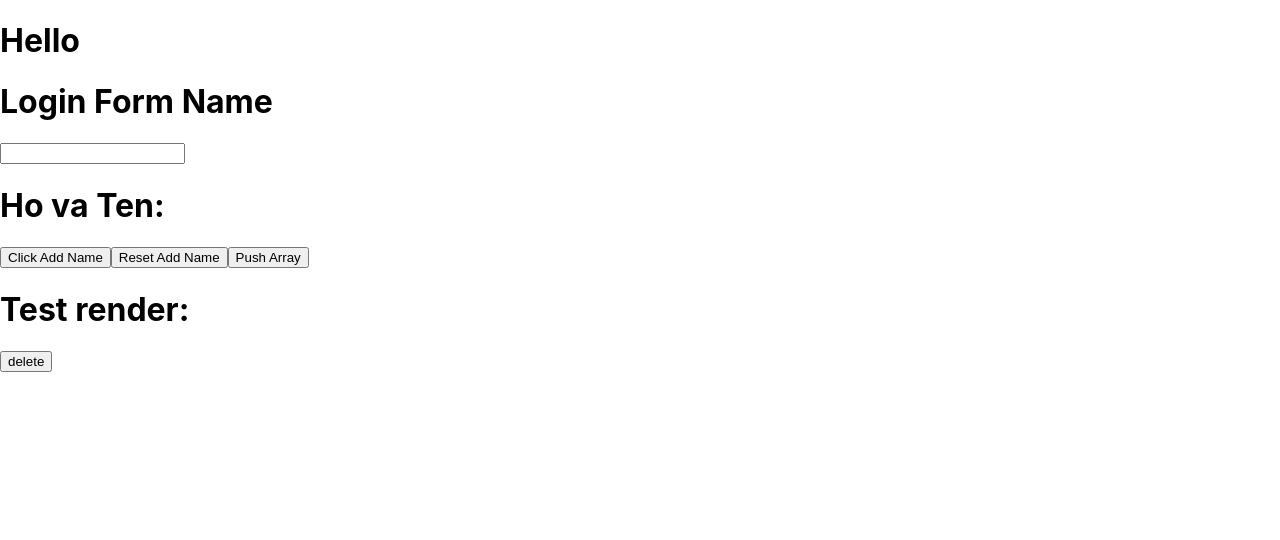
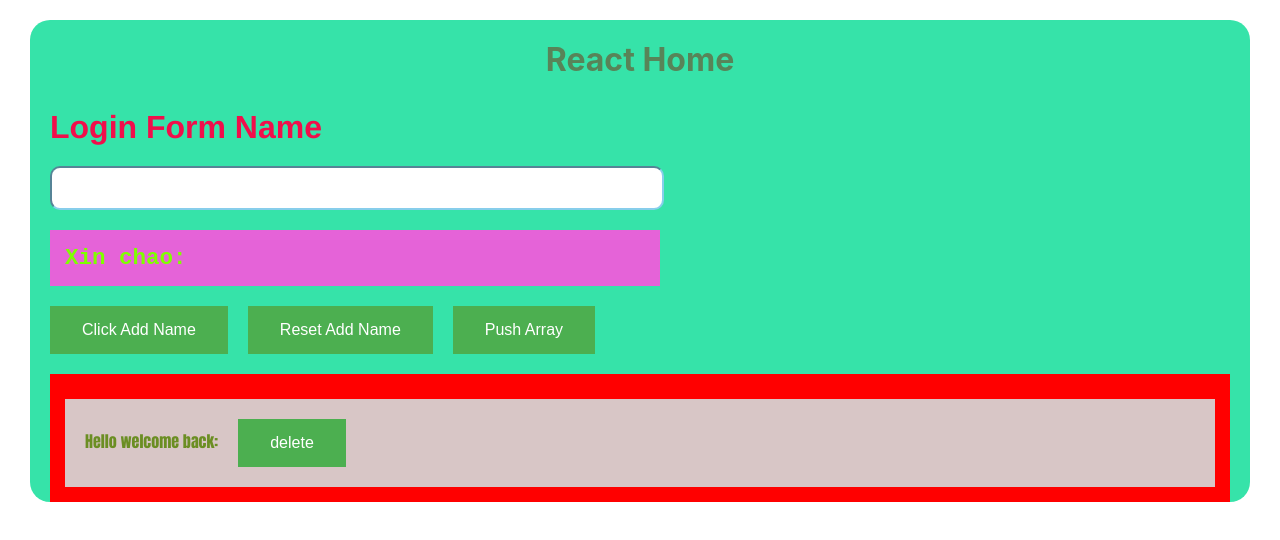
Before and after one commit to nnh2xxaaaaa/reactjs, a React (Create React App) app: page / in a window 1280 px wide. Both pictures are taken after a click on the button "Push Array". Shown: the top 540 px of the page. Built offline with nearby package versions, Linux system fonts and the light colour scheme.

Commit message:
add css styles

```diff
--- a/src/App.css
+++ b/src/App.css
@@ -1,38 +1,72 @@
-.App {
-  text-align: center;
+* {
+  padding: 20;
+  margin: 10px 10px 10px 10px;
 }
 
-.App-logo {
-  height: 40vmin;
-  pointer-events: none;
+body {
+  /* background-color: rgb(49, 132, 215); */
 }
 
-@media (prefers-reduced-motion: no-preference) {
-  .App-logo {
-    animation: App-logo-spin infinite 20s linear;
-  }
+.container {
+  flex: 1;
+  background-color: rgba(21, 223, 155, 0.858);
+  border-radius: 20px;
 }
 
-.App-header {
-  background-color: #282c34;
-  min-height: 100vh;
-  display: flex;
-  flex-direction: column;
-  align-items: center;
-  justify-content: center;
-  font-size: calc(10px + 2vmin);
-  color: white;
+#text-header {
+  text-align: center;
+  color: rgb(88, 132, 88);
+  padding: 20px;
+}
+#text-welcome {
+  color: rgb(241, 14, 75);
+  font-family: "Franklin Gothic Medium", "Arial Narrow", Arial, sans-serif;
 }
 
-.App-link {
-  color: #61dafb;
+.button-click {
+  background-color: #4caf50; /* Green */
+  border: none;
+  color: white;
+  padding: 15px 32px;
+  text-align: center;
+  text-decoration: none;
+  display: inline-block;
+  font-size: 16px;
 }
 
-@keyframes App-logo-spin {
-  from {
-    transform: rotate(0deg);
-  }
-  to {
-    transform: rotate(360deg);
-  }
+.input-add {
+  min-width: 50%;
+  min-height: 30px;
+  padding: 5px;
+  border-radius: 10px;
+  border-width: 2px;
+  border-color: skyblue;
 }
+.box-welcome {
+  background-color: rgb(229, 99, 216);
+  width: 50%;
+  padding: 5px;
+  color: chartreuse;
+  font-size: 15px;
+  font-family: monospace;
+}
+
+.box-render {
+  background-color: rgb(216, 198, 198);
+  margin-bottom: 10px;
+  margin-top: 20px;
+  padding: 10px;
+}
+
+#welcome-array {
+  font-family: Impact, Haettenschweiler, "Arial Narrow Bold", sans-serif;
+  color: olivedrab;
+  display: inline-block;
+
+}
+
+.box-center {
+  background-color: red;
+  padding: 5px;
+  margin-bottom: 20px;
+}
--- a/src/App.tsx
+++ b/src/App.tsx
@@ -2,11 +2,12 @@ import React from "react";
 import "./App.css";
 import HomeLogin from "./src-login/Login";
 
+
 document.title = "Hooks";
 function App() {
   return (
-    <div style={{flex:1,justifyContent:'center',alignItems:'center'}}>
-      <h1>Hello</h1>
+    <div className="container">
+      <h1 id="text-header">React Home</h1>
       <HomeLogin/>
     </div>
   );
--- a/src/src-login/Hello.tsx
+++ b/src/src-login/Hello.tsx
@@ -5,7 +5,9 @@ type ValueName = {
 }
 const Home = (props: ValueName) => {
   return (
-    <h1>Ho va Ten: {props.names}</h1>
+    <div className="box-welcome">
+      <h2>Xin chao: {props.names}</h2>
+    </div>
   );
 };
 
--- a/src/src-login/Login.tsx
+++ b/src/src-login/Login.tsx
@@ -30,26 +30,31 @@ const HomeLogin = () => {
   };
 
   const RenderValue = () => {
-    return (
-      <>
+
+    if(pushArray.length > 0){
+      return (
+        <div className="box-center" >
         {pushArray.map((array, index) => (
-          <div key={index}>
-            <h1>Test render: {array}</h1>
-            <button onClick={() => deleteButton(index)}>delete</button>
-          </div>
-        ))}
-      </>
-    );
+            <div key={index} className="box-render">
+                <p id='welcome-array'>Hello welcome back:{array}</p>
+              <button  className="button-click" onClick={() => deleteButton(index)}>delete</button>
+            </div>
+          ))}
+        </div>
+      );
+    }else{
+      return <h1>How to render </h1>
+    }
   };
 
   return (
     <div style={{ flex: 1, justifyContent: "center" }}>
-      <h1>Login Form Name</h1>
-      <input type="text" onChange={handleInput} />
+      <h1 id="text-welcome" >Login Form Name</h1>
+      <input type="text" onChange={handleInput} className="input-add" />
       <Home names={inputText} />
-      <button onClick={handleInputEnter}>Click Add Name</button>
-      <button onClick={() => setInputText("")}>Reset Add Name</button>
-      <button onClick={addToArray}>Push Array</button>
+      <button className="button-click"  onClick={handleInputEnter}>Click Add Name</button>
+      <button className="button-click"  onClick={() => setInputText("")}>Reset Add Name</button>
+      <button className="button-click"  onClick={addToArray}>Push Array</button>
       <RenderValue />
     </div>
   );
```
